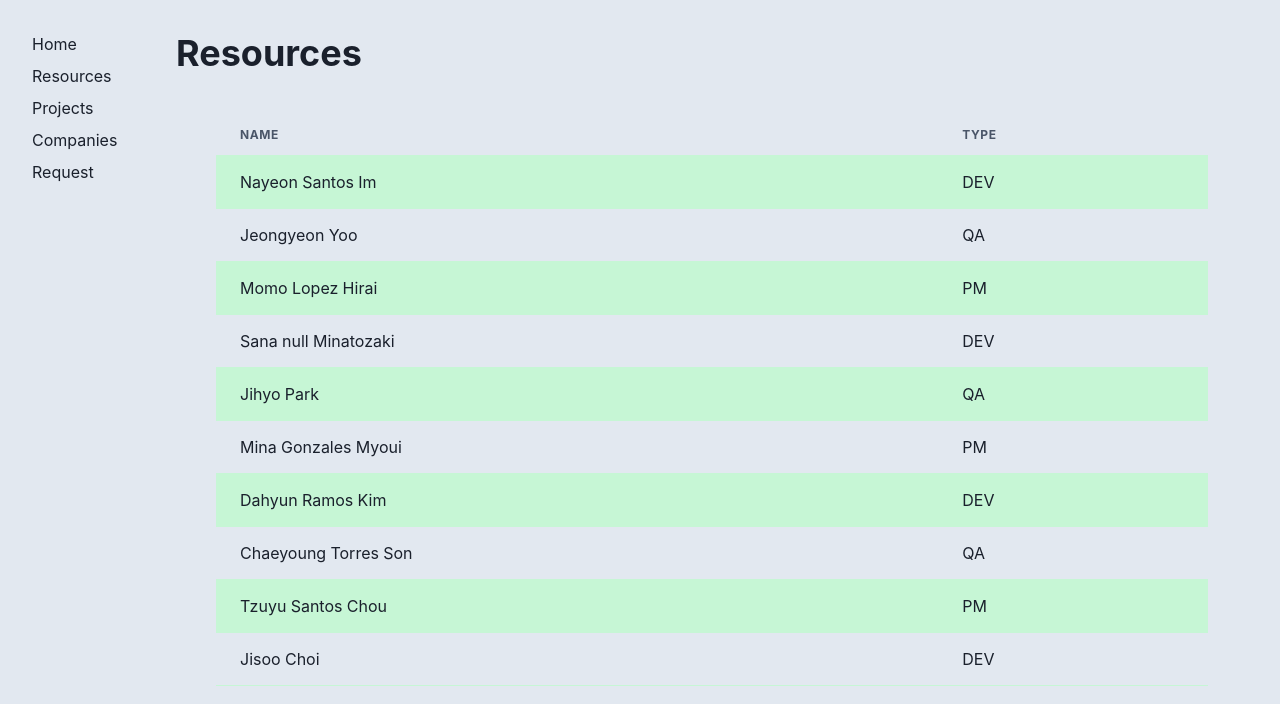
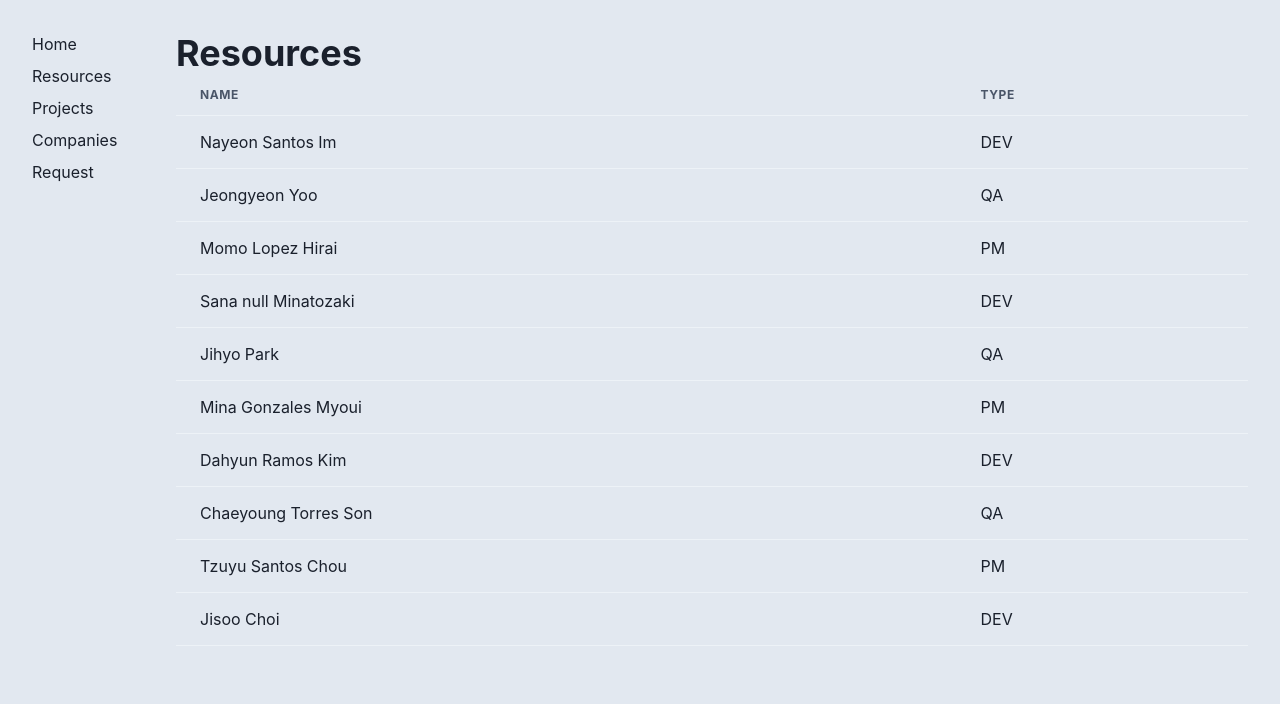
Before and after one commit to NotFerg/trainingCamp, a React (Vite) app in the folder vite-project/: page /resources in a window 1280 px wide. Shown: the top 704 px of the page. Built offline with nearby package versions, Linux system fonts and the light colour scheme.

Commit message:
some formatting fixes done

```diff
--- a/vite-project/src/components/Companies/Companies.jsx
+++ b/vite-project/src/components/Companies/Companies.jsx
@@ -16,8 +16,8 @@ import COMPANIES from "./companies.json";
 export default function Companies() {
   return (
     <>
-      <TableContainer mb={20}>
-        <Table variant="striped" colorScheme="green">
+      <TableContainer>
+        <Table>
           <Thead>
             <Tr>
               <Th>Name</Th>
--- a/vite-project/src/components/People/people.jsx
+++ b/vite-project/src/components/People/people.jsx
@@ -17,26 +17,26 @@ import PERSONS from "./resources.json";
 export default function People() {
   return (
   ///bg="tomato"
-    <Box p={10} >
+    <Box >
      <TableContainer >
-        <Table variant="striped" colorScheme="green">
+        <Table >
           <Thead>
             <Tr>
-              <Th mr={4}>Name</Th>
-              <Th ml={4}>Type</Th>
+              <Th >Name</Th>
+              <Th >Type</Th>
             </Tr>
           </Thead>
           <Tbody>
             {PERSONS.map((person) => (
               <Tr key={person.Key}>
-                <Td mr={4}>
+                <Td >
                   {person.firstName +
                     " " +
                     person.middleName +
                     " " +
                     person.lastName}
                 </Td>
-                <Td  ml={4}>{person.type}</Td>
+                <Td  >{person.type}</Td>
               </Tr>
             ))}
           </Tbody>
--- a/vite-project/src/components/Projects/Projects.jsx
+++ b/vite-project/src/components/Projects/Projects.jsx
@@ -13,16 +13,20 @@ import projectsData from "./projects.json";
 
 export default function Projects() {
   return (
-    <Box m={10}>
+    <Box >
       {projectsData.map((project) => (
-        <Card key={project.alias} m={5}>
+        <Card key={project.key}>
           <CardHeader>
-            <Heading size="lg">{project.name}</Heading>
+            <Heading>{project.name}</Heading>
           </CardHeader>
           <CardBody>
-            <Text fontSize="sm" pt="2">
+          <Text >
+              {project.alias}
+            </Text>
+            <Text >
               {project.description}
             </Text>
+
           </CardBody>
         </Card>
       ))}
--- a/vite-project/src/components/Projects/projects.json
+++ b/vite-project/src/components/Projects/projects.json
@@ -1,15 +1,18 @@
 [
   {
+    "Key":1,
     "name": "People System Upgrade",
     "description": "Upgrade and enhance the features of the HR system",
     "alias": "peopleUpgrade"
   },
   {
+    "Key":2,
     "name": "Books Integration",
     "description": "Integrate accounting system with external financial tools",
     "alias": "booksIntegration"
   },
   {
+    "Key":3,
     "name": "Warehouse Automation",
     "description": "Implement automation features in the warehouse management system",
     "alias": "warehouseAutomation"
```
